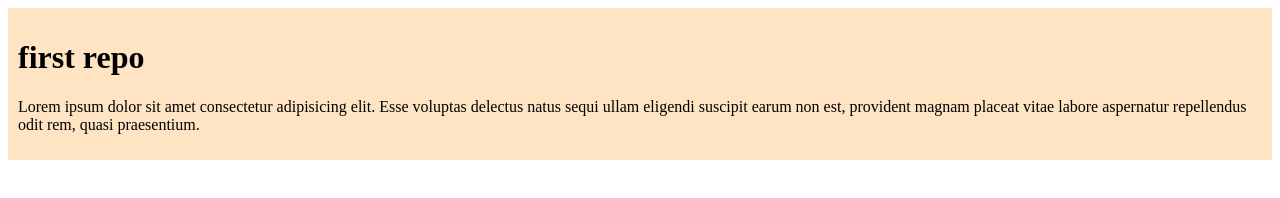
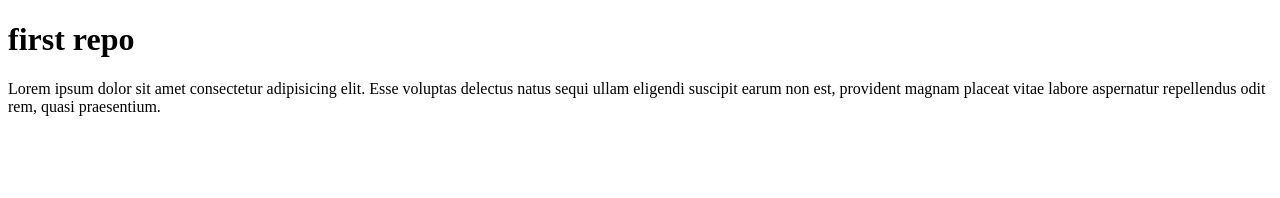
Before and after one commit to JAHIDUTC/1st-repo, a plain HTML site: page index.html in a window 1280 px wide. Drawn offline with Linux system fonts and the light colour scheme.

Commit message:
Update index.html

```diff
--- a/index.html
+++ b/index.html
@@ -7,7 +7,7 @@
     <link rel="stylesheet" href="/style/style.css">
 </head>
 <body>
-    <div class="start">
+    <div class="blog">
 
         <h1> first repo </h1>
 
```
